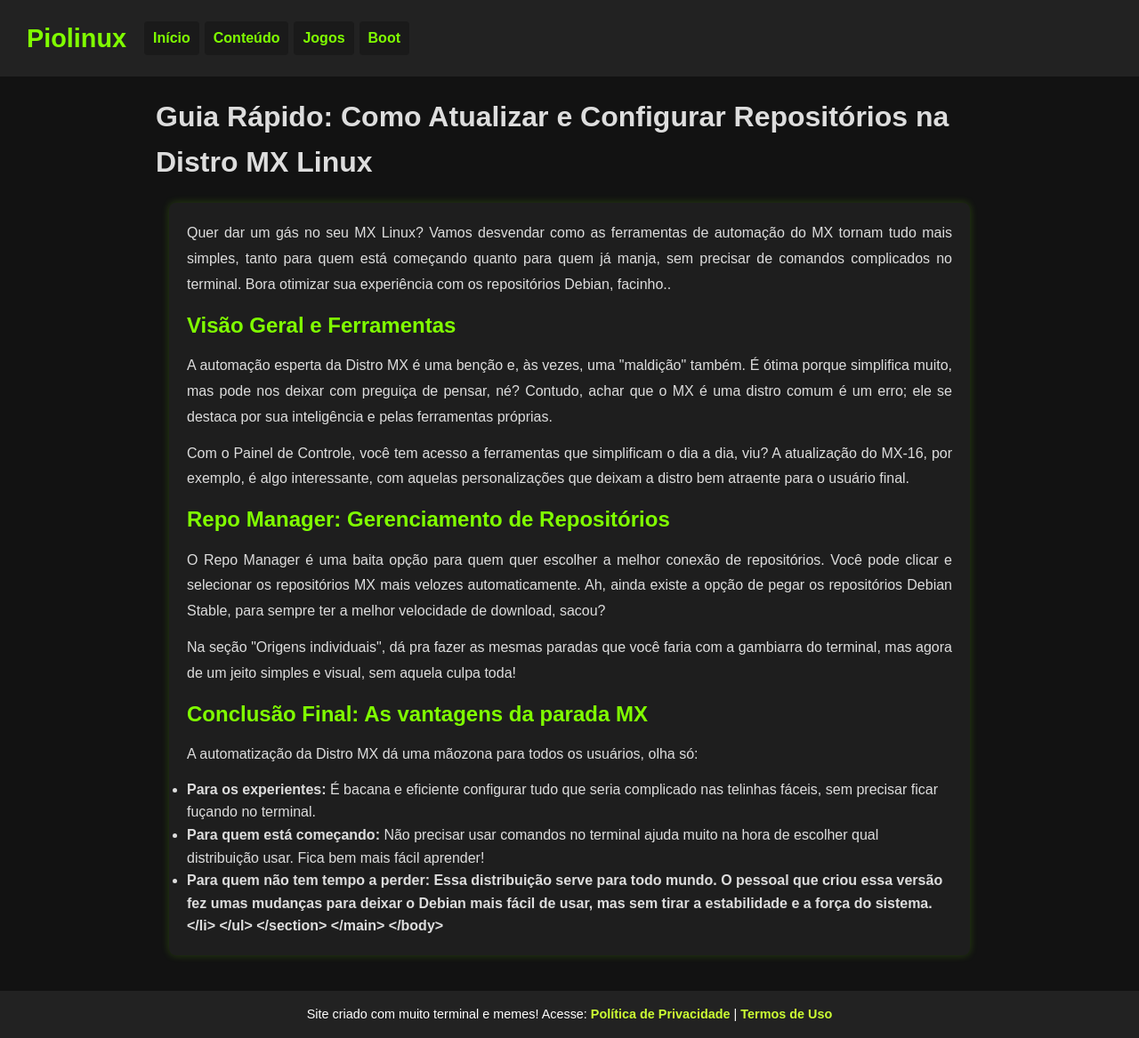
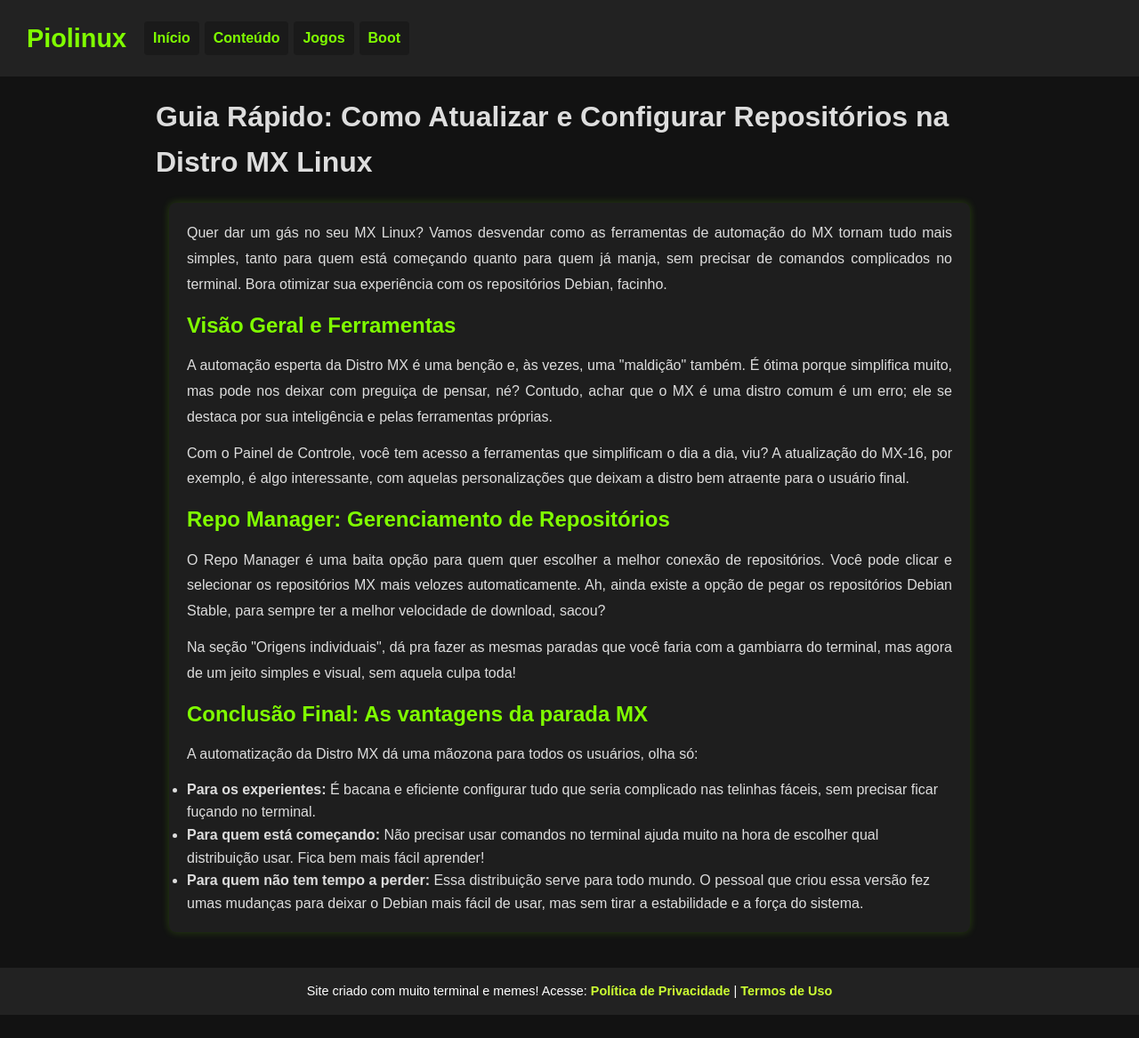
Before and after one commit to Piolinux/piolinux-site, a Jekyll site: the page built from _posts/2025-08-12-guia-rapido-como-atualizar-e-configurar-repositorios-na-distro-mx-linux.md, in a window 1280 px wide. Shown: the whole page at 89% size. Built offline with Jekyll 4.4.1, drawn with Linux system fonts in a browser that asks for light colours; after the commit the page ends 1141 px from its top, so only the background shows below that.

Commit message:
Add files via upload

```diff
--- a/_posts/2025-08-12-guia-rapido-como-atualizar-e-configurar-repositorios-na-distro-mx-linux.md
+++ b/_posts/2025-08-12-guia-rapido-como-atualizar-e-configurar-repositorios-na-distro-mx-linux.md
@@ -10,11 +10,9 @@ description: "Um guia rápido e inteligente para atualizar e configurar reposit
 
 
 <body>
-   <main>
+    <main>
         <section class="post-content">
-
-
-            <p>Quer dar um gás no seu MX Linux?  Vamos desvendar como as ferramentas de automação do MX tornam tudo mais simples, tanto para quem está começando quanto para quem já manja, sem precisar de comandos complicados no terminal. Bora otimizar sua experiência com os repositórios Debian, facinho..</p>
+            <p>Quer dar um gás no seu MX Linux? Vamos desvendar como as ferramentas de automação do MX tornam tudo mais simples, tanto para quem está começando quanto para quem já manja, sem precisar de comandos complicados no terminal. Bora otimizar sua experiência com os repositórios Debian, facinho.</p>
 
             <h2>Visão Geral e Ferramentas</h2>
             <p>A automação esperta da Distro MX é uma benção e, às vezes, uma "maldição" também. É ótima porque simplifica muito, mas pode nos deixar com preguiça de pensar, né? Contudo, achar que o MX é uma distro comum é um erro; ele se destaca por sua inteligência e pelas ferramentas próprias.</p>
@@ -32,7 +30,7 @@ description: "Um guia rápido e inteligente para atualizar e configurar reposit
             <ul>
                 <li><strong>Para os experientes:</strong> É bacana e eficiente configurar tudo que seria complicado nas telinhas fáceis, sem precisar ficar fuçando no terminal.</li>
                 <li><strong>Para quem está começando:</strong> Não precisar usar comandos no terminal ajuda muito na hora de escolher qual distribuição usar. Fica bem mais fácil aprender!</li>
-                <li><strong>Para quem não tem tempo a perder: Essa distribuição serve para todo mundo. O pessoal que criou essa versão fez umas mudanças para deixar o Debian mais fácil de usar, mas sem tirar a estabilidade e a força do sistema.</li>
+                <li><strong>Para quem não tem tempo a perder:</strong> Essa distribuição serve para todo mundo. O pessoal que criou essa versão fez umas mudanças para deixar o Debian mais fácil de usar, mas sem tirar a estabilidade e a força do sistema.</li>
             </ul>
         </section>
     </main>
```
